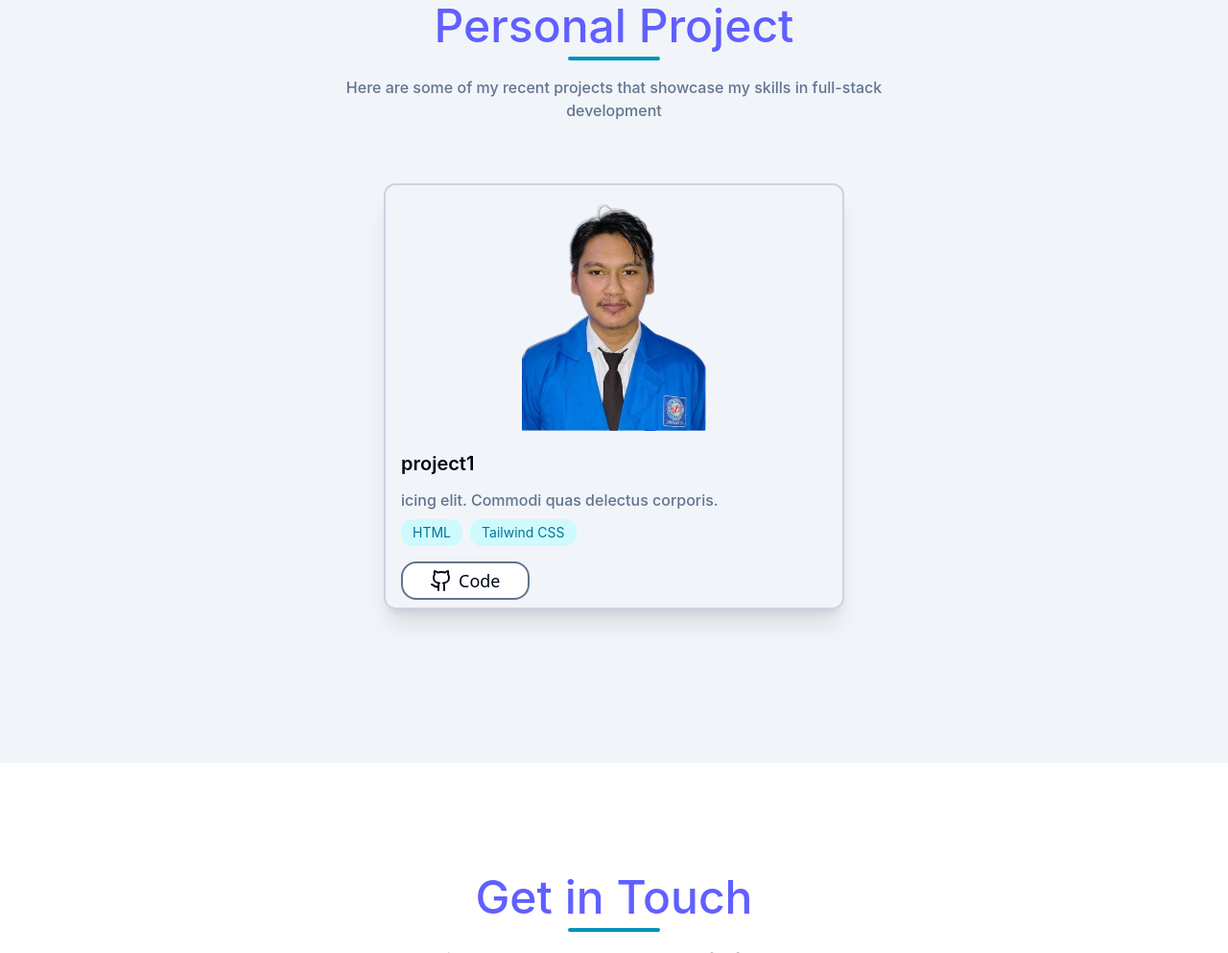
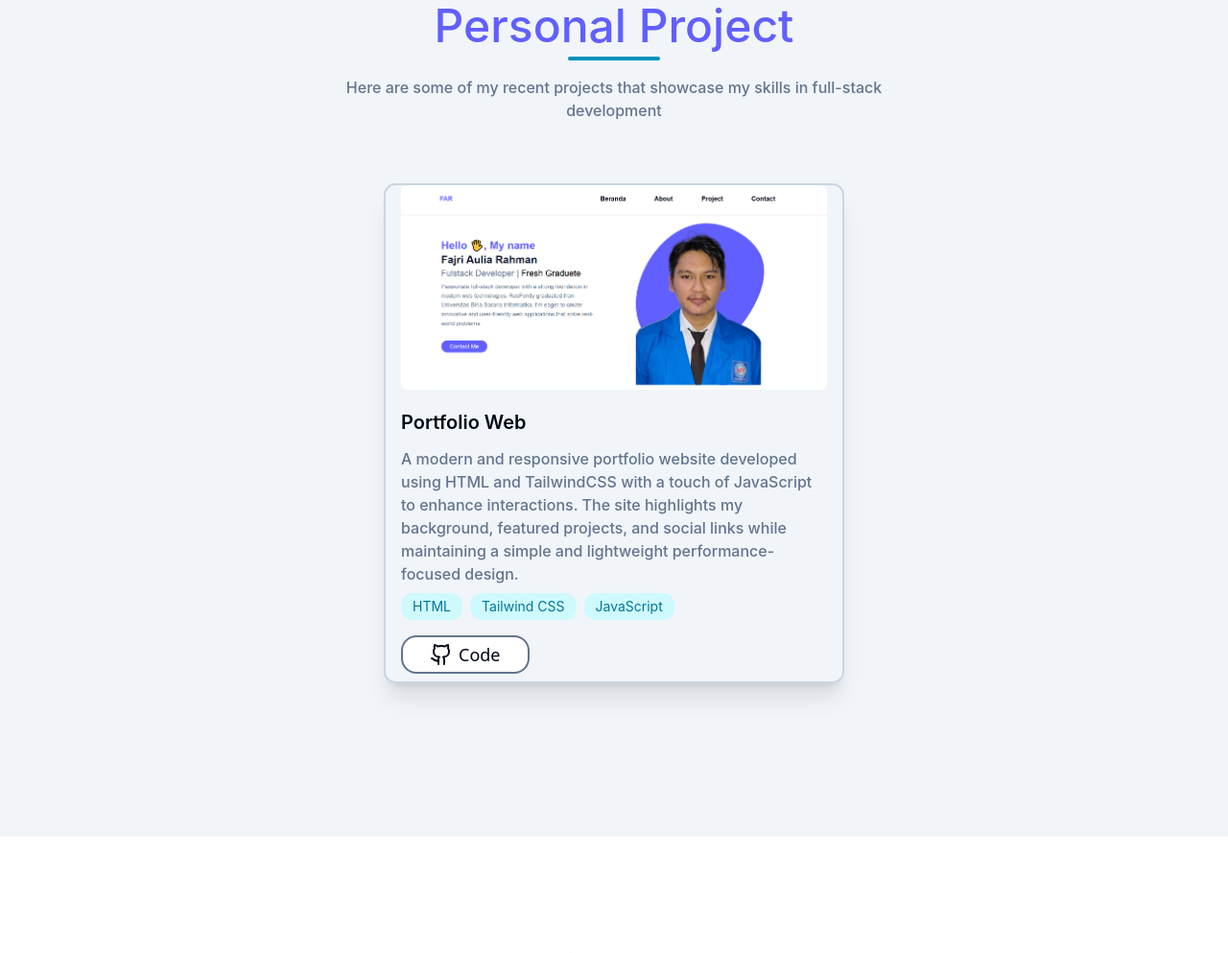
Before and after one commit to fajriaulia019/portfolio, a website: page index.html in a window 1280 px wide. Shown: the part 1459-2452 px from the top of the page at 96% size. Drawn offline with Linux system fonts and the light colour scheme.

Commit message:
update project

```diff
--- a/index.html
+++ b/index.html
@@ -375,18 +375,19 @@
           >
             <div class="rounded-md overflow-hidden">
               <img
-                src="./assets/BIRU-removebg.png"
+                src="./assets/web-portfolio.png"
                 alt="project1"
-                class="max-w-sm mx-auto max-h-64 transition duration-300 group-hover:scale-110 ease-in-out"
+                class="max-w-lg mx-auto max-h-64 transition duration-300 group-hover:scale-110 ease-in-out"
               />
             </div>
             <h3
               class="font-semibold text-xl text-dark mt-5 mb-3 group-hover:text-primary"
             >
-              project1
+              Portfolio Web
             </h3>
             <p class="font-medium text-base text-slate-500">
-              icing elit. Commodi quas delectus corporis.
+              A modern and responsive portfolio website developed using HTML and TailwindCSS with a touch of JavaScript to enhance interactions.
+              The site highlights my background, featured projects, and social links while maintaining a simple and lightweight performance-focused design.
             </p>
             <div class="flex flex-wrap gap-2">
               <span
@@ -397,11 +398,15 @@
                 class="bg-cyan-100 text-cyan-700 px-3 py-1 text-sm font-base border-none rounded-xl mt-2 mb-2"
                 >Tailwind CSS</span
               >
+              <span
+                class="bg-cyan-100 text-cyan-700 px-3 py-1 text-sm font-base border-none rounded-xl mt-2 mb-2"
+                >JavaScript</span
+              >
             </div>
             <div class="flex gap-3 pt-2">
               <a
                 class="inline-flex items-center gap-1.5 border-2 bg-white px-7 py-1 text-dark border-slate-500 hover:border-cyan-600 hover:bg-cyan-50 rounded-2xl mb-2"
-                href="#"
+                href="https://github.com/fajriaulia019/portfolio" target="_blank"
               >
                 <svg
                   xmlns="http://www.w3.org/2000/svg"
```
Also changed, not shown: assets/web-portfolio.png (added).
